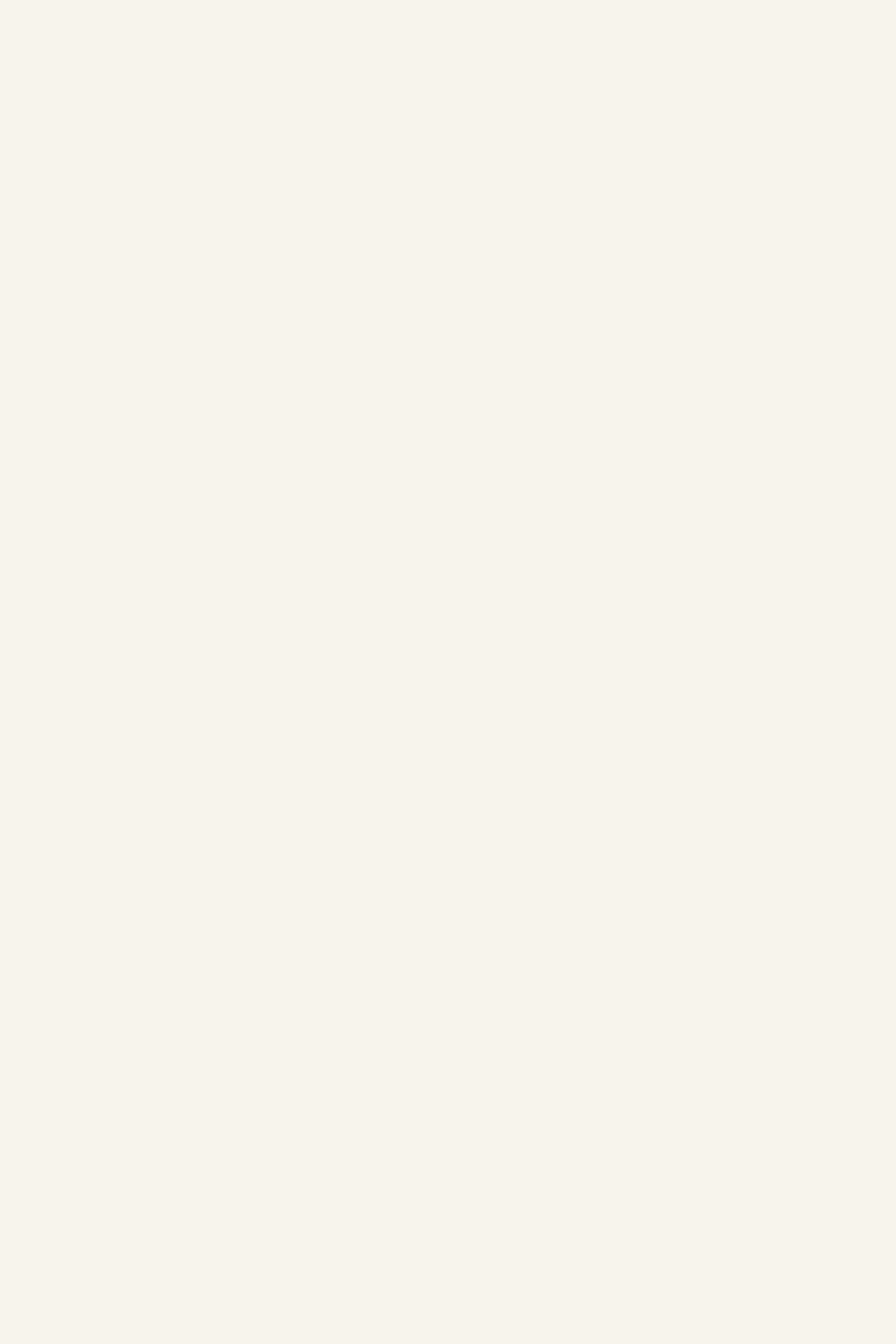
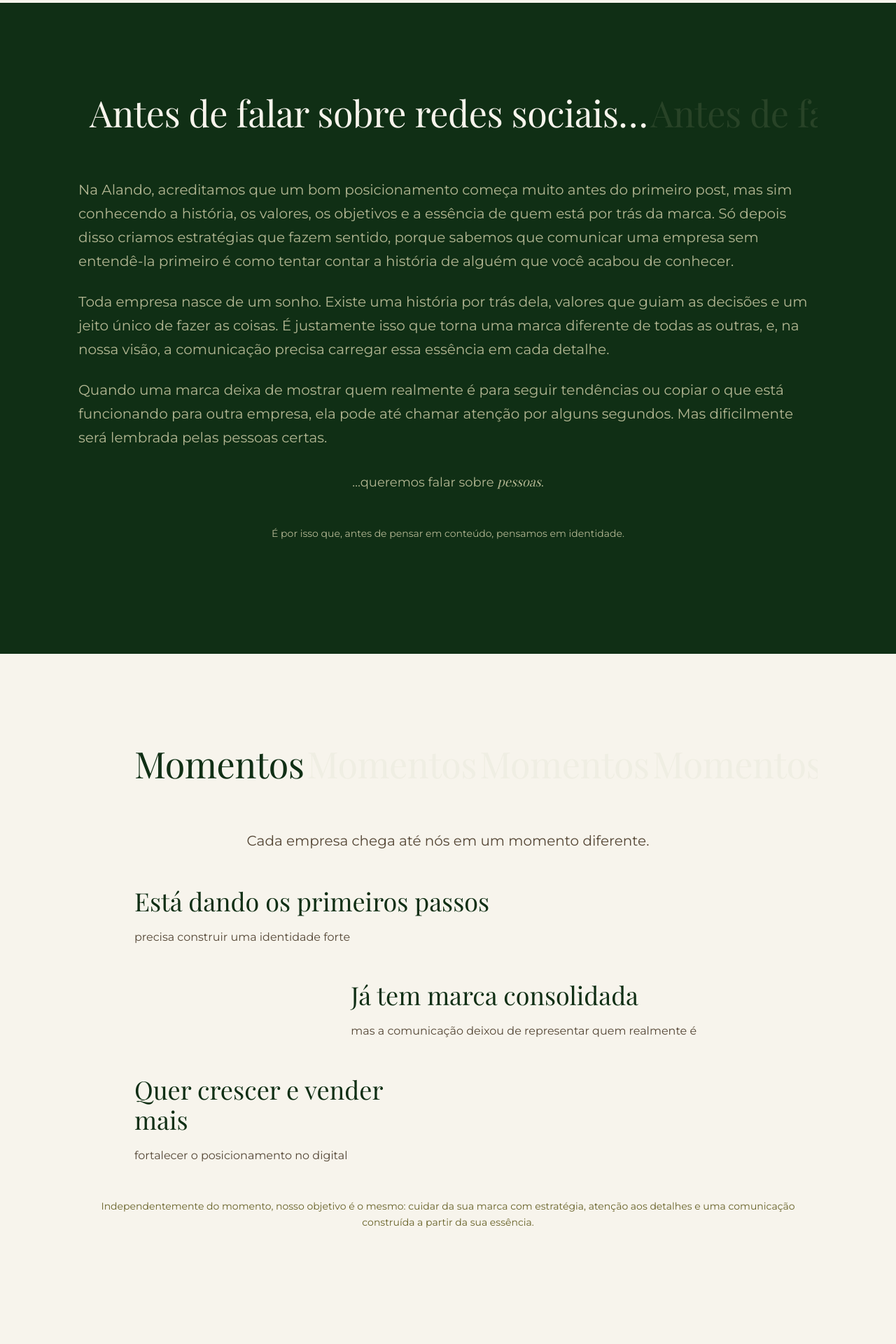
Before and after one commit to douglasjtds/alando-digital-lp, a Next.js app: page / in a window 1280 px wide. Shown: the part 1100-3020 px from the top of the page at 70% size. Before the commit the page ends 1104 px from the top, so only its background shows below. Built offline with nearby package versions, Linux system fonts and the light colour scheme; a web font is replaced by a local one.

Commit message:
feat(fase-5b): manifesto, momentos e servicos com hierarquia garantida

```diff
--- a/src/app/page.tsx
+++ b/src/app/page.tsx
@@ -1,6 +1,9 @@
 import { Header } from "@/components/layout/Header";
 import { Hero } from "@/components/sections/Hero";
 import { FaixaClientes } from "@/components/sections/FaixaClientes";
+import { Manifesto } from "@/components/sections/Manifesto";
+import { Momentos } from "@/components/sections/Momentos";
+import { Servicos } from "@/components/sections/Servicos";
 
 export default function Home() {
   return (
@@ -9,7 +12,10 @@ export default function Home() {
       <main id="conteudo">
         <Hero />
         <FaixaClientes />
-        {/* Fases 5B-5D: Manifesto, Momentos, Serviços, Resultados, Processo, Sobre, FAQ, CtaFinal, Footer, StickyMobileCta */}
+        <Manifesto />
+        <Momentos />
+        <Servicos />
+        {/* Fases 5C-5D: Resultados, Processo, Sobre, FAQ, CtaFinal, Footer, StickyMobileCta */}
       </main>
     </>
   );
--- /dev/null
+++ b/src/components/sections/Manifesto.tsx
@@ -0,0 +1,58 @@
+import { content } from "@/config/content";
+import { FaixaRepetida } from "@/components/ui/FaixaRepetida";
+import { partirNoItalico } from "@/lib/italico";
+
+export function Manifesto() {
+  const resolveParte = partirNoItalico(
+    `${content.manifesto.resolveParte1} ${content.manifesto.resolvePalavraItalica}${content.manifesto.resolveParte2}`,
+    content.manifesto.resolvePalavraItalica
+  );
+
+  return (
+    <section
+      id="manifesto"
+      className="bg-ancora secao-y"
+      aria-labelledby="faixa-manifesto"
+    >
+      <div className="container-lp">
+        <FaixaRepetida
+          id="faixa-manifesto"
+          texto={content.manifesto.h2}
+          repeticoes={content.manifesto.faixaRepeticoes}
+          variante="escuro"
+          className="mb-12 md:mb-16"
+        />
+
+        <div className="max-w-prose-tight mx-auto mb-8">
+          <p className="body-lg text-superficie-2 mb-6">
+            {content.manifesto.corpo[0]}
+          </p>
+
+          <p className="body-lg text-superficie-2 mb-6">
+            {content.manifesto.corpo[1]}
+          </p>
+
+          <p className="body-lg text-superficie-2 mb-8">
+            {content.manifesto.corpo[2]}
+          </p>
+
+          <p className="text-center text-superficie-2 text-lg mb-12">
+            {resolveParte ? (
+              <>
+                {resolveParte[0]}
+                <span className="editorial">{resolveParte[1]}</span>
+                {resolveParte[2]}
+              </>
+            ) : (
+              `${content.manifesto.resolveParte1} ${content.manifesto.resolvePalavraItalica}${content.manifesto.resolveParte2}`
+            )}
+          </p>
+
+          <p className="text-center text-superficie-2 text-sm leading-relaxed">
+            {content.manifesto.fecha}
+          </p>
+        </div>
+      </div>
+    </section>
+  );
+}
--- /dev/null
+++ b/src/components/sections/Momentos.tsx
@@ -0,0 +1,73 @@
+import { content } from "@/config/content";
+import { FaixaRepetida } from "@/components/ui/FaixaRepetida";
+
+export function Momentos() {
+  return (
+    <section
+      id="momentos"
+      className="bg-papel secao-y"
+      aria-labelledby="faixa-momentos"
+    >
+      <div className="container-lp">
+        <FaixaRepetida
+          id="faixa-momentos"
+          texto="Momentos"
+          repeticoes={content.momentos.faixaRepeticoes}
+          direcao="esquerda"
+          className="mb-12 md:mb-16"
+        />
+
+        <div className="max-w-prose-tight mx-auto mb-12">
+          <p className="body-lg text-tinta text-center mb-12">
+            {content.momentos.intro}
+          </p>
+        </div>
+
+        {/* Layout escalonado: três blocos com larguras alternadas */}
+        <div className="space-y-8 md:space-y-12 max-w-4xl mx-auto mb-12">
+          {/* Bloco 1: esquerda (2/3 em desktop) */}
+          <div className="grid grid-cols-1 md:grid-cols-3 gap-6 md:gap-8">
+            <div className="md:col-span-2">
+              <h3 className="display-md text-ancora mb-4">
+                {content.momentos.blocos[0].titulo}
+              </h3>
+              <p className="body text-tinta">
+                {content.momentos.blocos[0].texto}
+              </p>
+            </div>
+          </div>
+
+          {/* Bloco 2: direita (2/3 em desktop) */}
+          <div className="grid grid-cols-1 md:grid-cols-3 gap-6 md:gap-8">
+            <div className="md:col-start-2 md:col-span-2">
+              <h3 className="display-md text-ancora mb-4">
+                {content.momentos.blocos[1].titulo}
+              </h3>
+              <p className="body text-tinta">
+                {content.momentos.blocos[1].texto}
+              </p>
+            </div>
+          </div>
+
+          {/* Bloco 3: esquerda (1/2 em desktop) */}
+          <div className="grid grid-cols-1 md:grid-cols-2 gap-6 md:gap-8">
+            <div>
+              <h3 className="display-md text-ancora mb-4">
+                {content.momentos.blocos[2].titulo}
+              </h3>
+              <p className="body text-tinta">
+                {content.momentos.blocos[2].texto}
+              </p>
+            </div>
+          </div>
+        </div>
+
+        <div className="max-w-prose-tight mx-auto">
+          <p className="text-center text-tinta-suave text-sm leading-relaxed">
+            {content.momentos.fecha}
+          </p>
+        </div>
+      </div>
+    </section>
+  );
+}
--- /dev/null
+++ b/src/components/sections/Servicos.tsx
@@ -0,0 +1,93 @@
+import { content } from "@/config/content";
+import { FaixaRepetida } from "@/components/ui/FaixaRepetida";
+
+type Servico = (typeof content.servicos)[number];
+
+export function Servicos() {
+  const servicoDestaque = content.servicos.find((s) => s.destaque) as Servico | undefined;
+  const servicosNormais = content.servicos.filter((s) => !s.destaque) as Servico[];
+
+  return (
+    <section
+      id="servicos"
+      className="bg-papel secao-y"
+      aria-labelledby="faixa-servicos"
+    >
+      <div className="container-lp">
+        <FaixaRepetida
+          id="faixa-servicos"
+          texto="Serviços"
+          repeticoes={content.servicosFaixaRepeticoes}
+          direcao="direita"
+          className="mb-12 md:mb-16"
+        />
+
+        <div className="space-y-12 md:space-y-16 mb-16">
+          {/* Bloco dominante: Gestão de Redes Sociais */}
+          {servicoDestaque && (
+            <article className="bg-superficie-2 p-8 md:p-12 border border-decor">
+              <h3 className="display-lg text-ancora mb-6">
+                {servicoDestaque.titulo}
+              </h3>
+              <div className="space-y-4 mb-6">
+                {servicoDestaque.corpo.split("\n\n").map((paragrafo, i) => (
+                  <p key={i} className="body-lg text-ancora">
+                    {paragrafo}
+                  </p>
+                ))}
+              </div>
+              <p className="caption text-ancora font-semibold">
+                {(servicoDestaque as any).fechamento}
+              </p>
+            </article>
+          )}
+
+          {/* Blocos normais com alternância de largura e lado */}
+          <div className="space-y-8 md:space-y-12">
+            {servicosNormais.map((servico, idx) => {
+              const isEsquerda = idx % 2 === 0;
+              const start = isEsquerda ? "" : "md:col-start-2";
+
+              return (
+                <article
+                  key={servico.titulo}
+                  className="grid grid-cols-1 md:grid-cols-3 gap-6 md:gap-8 items-start"
+                >
+                  <div className={`md:col-span-2 ${start}`}>
+                    <h3 className="display-md text-ancora mb-4">
+                      {servico.titulo}
+                    </h3>
+                    <div className="space-y-4">
+                      {servico.corpo.split("\n\n").map((paragrafo, i) => (
+                        <p key={i} className="body text-tinta">
+                          {paragrafo}
+                        </p>
+                      ))}
+                    </div>
+                    {(servico as any).fechamento && (
+                      <p className="caption text-tinta-suave font-semibold mt-4">
+                        {(servico as any).fechamento}
+                      </p>
+                    )}
+                  </div>
+                </article>
+              );
+            })}
+          </div>
+        </div>
+
+        {/* Fechamento */}
+        <div className="bg-ancora-quente p-8 md:p-12 border border-decor">
+          <h3 className="display-lg text-papel mb-6">Mais do que contratar um serviço</h3>
+          <div className="space-y-4">
+            {content.maisQueContratar.split("\n\n").map((paragrafo, i) => (
+              <p key={i} className="body-lg text-papel">
+                {paragrafo}
+              </p>
+            ))}
+          </div>
+        </div>
+      </div>
+    </section>
+  );
+}
--- a/src/config/content.ts
+++ b/src/config/content.ts
@@ -94,12 +94,13 @@ export const content = {
     {
       titulo: "Identidade Visual",
       corpo: "A identidade visual é muito mais do que um logotipo bonito. Ela é a primeira impressão que as pessoas terão sobre a sua empresa.\n\nPor isso, antes de pensar em cores, tipografia ou símbolos, buscamos entender quem é a sua marca, quais sensações ela deve transmitir e como deseja ser lembrada. O resultado é uma identidade que representa sua essência e acompanha o crescimento do seu negócio.",
-      fechamento: "Ideal para empresas que estão começando ou passando por um reposicionamento.",
+      fechamento: "Ideal para empresas que estão começando ou passando por um reposicionamento",
       destaque: false,
     },
     {
       titulo: "Estruturação de Perfil",
       corpo: "Antes de publicar conteúdo, existe um perfil inteiro que precisa comunicar confiança.\n\nAnalisamos cada detalhe do seu Instagram para que ele deixe claro quem é a sua empresa, o que ela faz e por que alguém deveria escolher você. Ajustamos biografia, destaques, identidade visual, organização das informações e toda a experiência de quem chega ao seu perfil pela primeira vez.\n\nPorque, muitas vezes, o cliente decide se continua navegando ou fecha o Instagram em poucos segundos.",
+      fechamento: "",
       destaque: false,
     },
     {
@@ -110,11 +111,13 @@ export const content = {
     {
       titulo: "Captação e edição de vídeos",
       corpo: "Sabemos que aparecer na câmera nem sempre é fácil.\n\nPor isso, nossa equipe conduz toda a gravação de forma leve e natural, criando um ambiente em que você se sinta confortável para falar sobre aquilo que faz todos os dias.\n\nTambém pensamos em cada cena, enquadramento e roteiro para que os vídeos reflitam a essência da sua marca, e não apenas acompanhem tendências.\n\nDepois da gravação, todo o material passa pela edição para transformar boas imagens em conteúdos estratégicos.",
+      fechamento: "",
       destaque: false,
     },
     {
       titulo: "Landing Pages",
       corpo: "Uma boa campanha merece uma página que continue a conversa iniciada no anúncio.\n\nDesenvolvemos landing pages pensadas para apresentar sua empresa, transmitir confiança e conduzir o visitante até a ação que realmente importa, seja solicitar um orçamento, preencher um formulário ou realizar uma compra.\n\nAssim como todo o nosso trabalho, cada página é construída de forma personalizada, respeitando a identidade e o posicionamento da sua marca.",
+      fechamento: "",
       destaque: false,
     },
   ],
```
